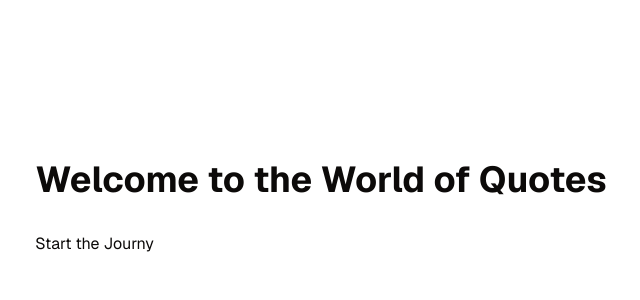
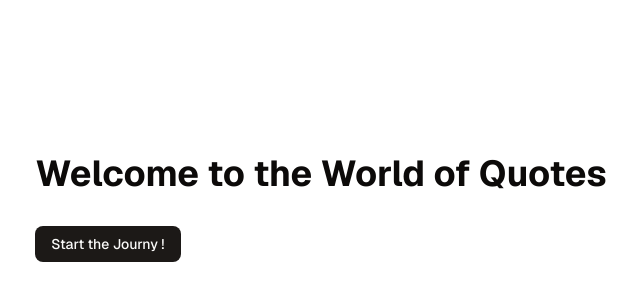
Before and after one commit to SanaUllah04/Nexium-Internship-SanaUllah, a Next.js app in the folder Assignment-01/web-quote-generator-sanaullah/: page / in a window 1280 px wide. Shown: the part 192-492 px from the top of the page, without its empty margins (319-959 px from the left). Built offline with nearby package versions, Linux system fonts and the light colour scheme.

Commit message:
app/page.tsx -> Home _ -> App.

```diff
--- a/Assignment-01/web-quote-generator-sanaullah/src/app/page.tsx
+++ b/Assignment-01/web-quote-generator-sanaullah/src/app/page.tsx
@@ -1,12 +1,12 @@
 import Link from 'next/link';
+import ButtonDemo from "./ButtonDemo";
 
-
-export default function Home() {
+export default function App() {
   return (
     <div className="grid grid-rows-[20px_1fr_20px] items-center justify-items-center min-h-screen p-8 pb-20 gap-16 sm:p-20 font-[family-name:var(--font-geist-sans)]">
       <main className="flex flex-col gap-[32px] row-start-2 items-center sm:items-start">
         <h1 className="text-4xl font-bold"> Welcome to the World of Quotes</h1>
-        <Link href='/quotes'><button>Start the Journy</button> </Link>
+        <Link href='/quotes'><ButtonDemo /></Link>
       </main>
     </div>
   );
```
Also changed, not shown: Assignment-01/web-quote-generator-sanaullah/src/app/ButtonDemo.tsx (renamed from Assignment-01/web-quote-generator-sanaullah/src/app/button.tsx).
